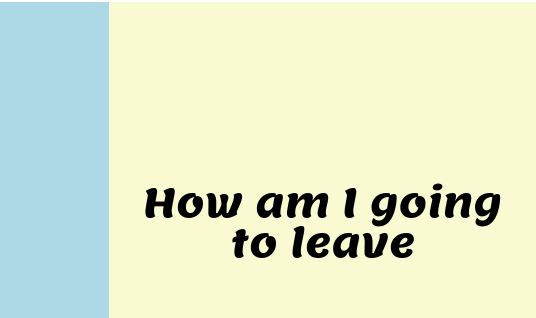
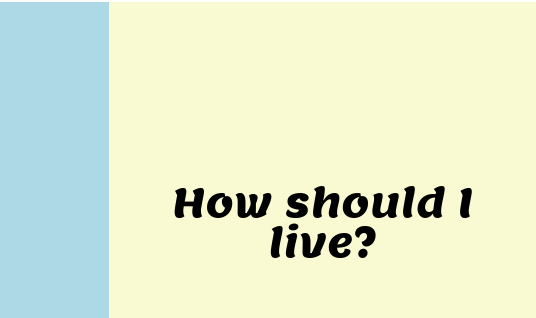
Before and after one commit to GOOHyunSeo/CSS-Layout-2023, a website: page index.html in a window 1280 px wide. Shown: the part 2368-2686 px from the top of the page, 744-1280 px from the left. Drawn offline with Linux system fonts and the light colour scheme.

Commit message:
text change

```diff
--- a/index.html
+++ b/index.html
@@ -110,7 +110,7 @@
         <contant class="quoteFirst">
           <div class="titleQuote">
             <div class="contant__quote">
-              <span>How am I going to leave</span>
+              <span>How should I live?</span>
             </div>
           </div>
           <div class="contant__footer">
```
